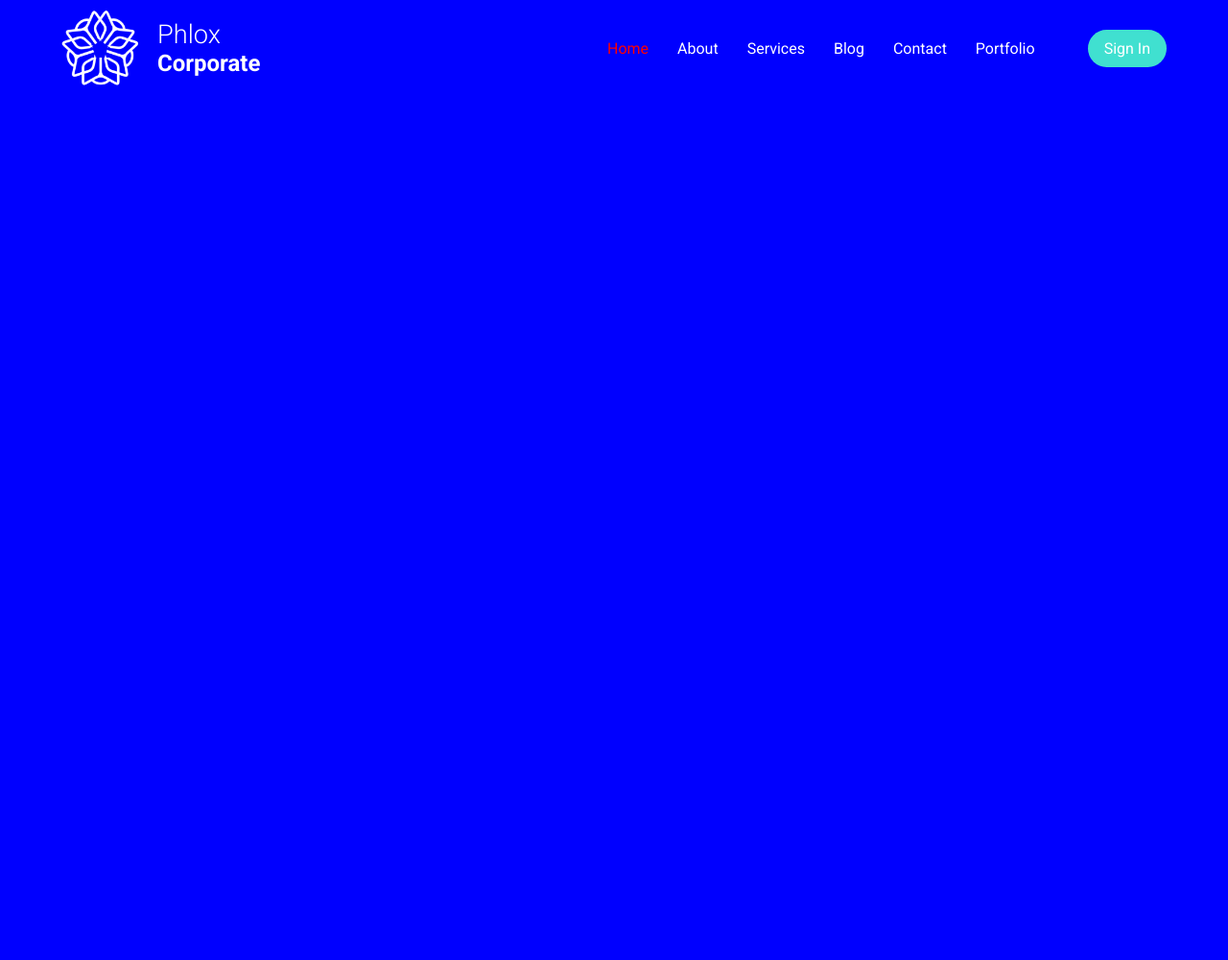
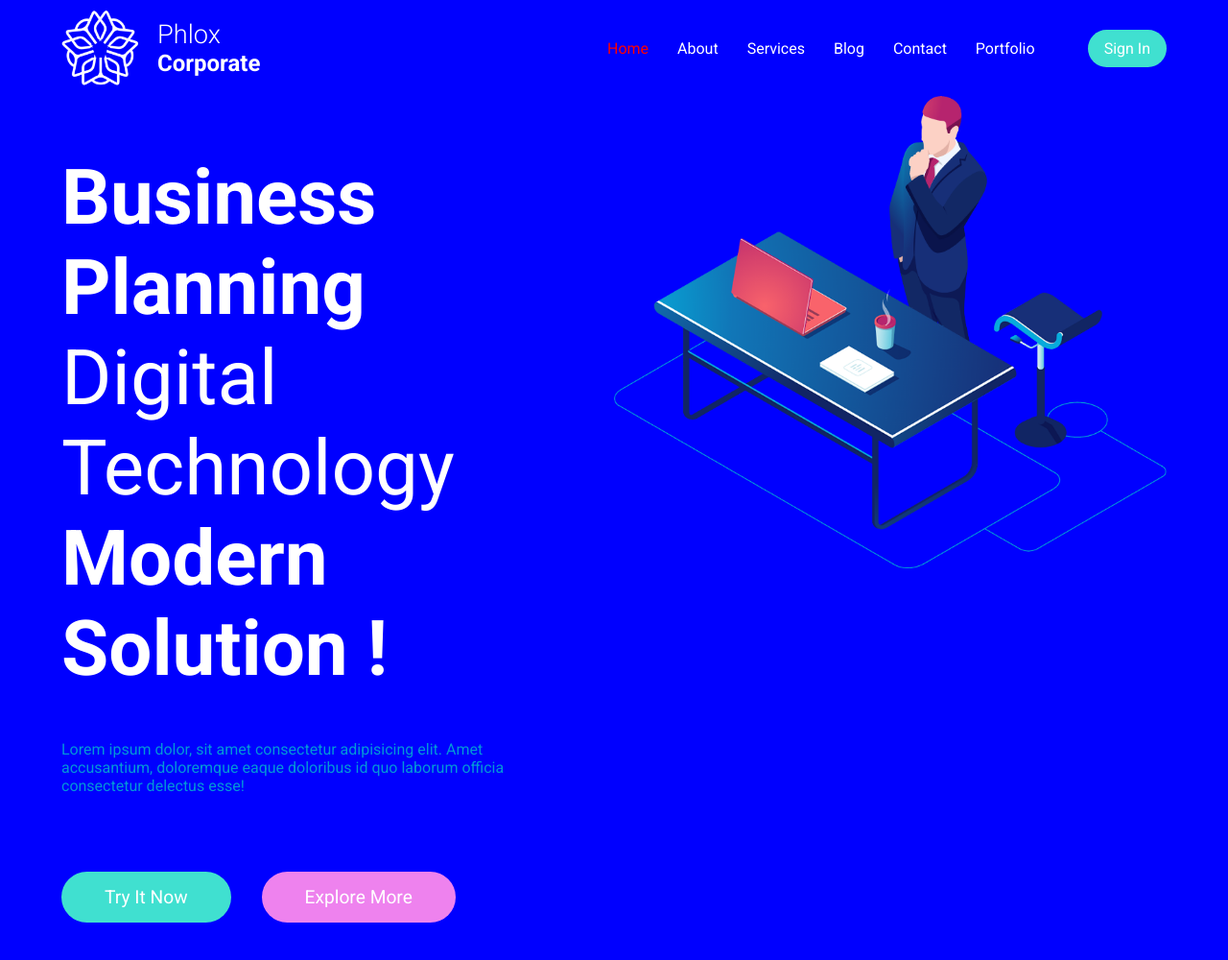
Before and after one commit to fdrbrs/proj-html-vuejs, a plain HTML site: page index.html in a window 1280 px wide. Shown: the whole page at 96% size. Drawn offline with nearby package versions, Linux system fonts and the light colour scheme.

Commit message:
complete header, missing bg color, btns colors

```diff
--- a/assets/css/style.css
+++ b/assets/css/style.css
@@ -7,6 +7,12 @@
 .container{
     width: 90%;
     margin: auto;
+}
+
+/* Font classes */
+
+.bold{
+    font-weight: 600;
 }
 
 /* Body */
@@ -24,6 +30,10 @@ body{
 
 .button_blue{
     background-color: turquoise;
+}
+
+.button_red{
+    background-color: violet;
 }
 
 /* Header */
@@ -95,3 +105,47 @@ nav{
     align-items: center;
     margin-left: 40px;
 }
+
+/* Jumbotron */
+#jumbotron{
+    display: flex;
+}
+
+/* Jumbotron image */
+
+#jumbotron img{
+    width: 50%;
+    height: 10%;
+    margin-left: auto;
+}
+
+/* Jumbo Text */
+
+#jumbo_textbox{
+    display: flex;
+    flex-direction: column;
+    justify-content: center;
+    height: 920px;
+    width: 45%;
+}
+
+#jumbo_textbox span{
+    color: white;
+    font-size: 5rem;
+}
+
+#jumbo_textbox p{
+    color: #03A7D3E6;
+    padding: 3rem 0 5rem 0;
+}
+
+#jumbo_buttons{
+    display: flex;
+}
+
+#jumbo_buttons div{
+    font-size: 1.2rem;
+    color: white;
+    padding: 15px 45px 15px 45px;
+    margin-right: 2rem;
+}
--- a/index.html
+++ b/index.html
@@ -33,14 +33,28 @@
                     </div>
 
                 </nav>
-                <div id="jumbotron"></div>
+                <div id="jumbotron">
+                    <div id="jumbo_textbox">
+                        <span class="bold">Business Planning</span>
+                        <span>Digital Technology</span>
+                        <span class="bold">Modern Solution !</span>
+                        <p>Lorem ipsum dolor, sit amet consectetur adipisicing elit. Amet accusantium, doloremque eaque doloribus id quo laborum officia consectetur delectus esse!</p>
+                        <div id="jumbo_buttons">
+                            <div class="button button_blue">Try It Now</div>
+                            <div class="button button_red">Explore More</div>
+                        </div>
+                    </div>
+                    <img src="./assets/img/header.png" alt="">
+                </div>
             </div>
         </header>
         <!-- /Site Header -->
 
         <!-- Site Main -->
         <main>
-            <section id="services"></section>
+            <section id="services">
+
+            </section>
             <section id="call_to_action"></section>
             <section id="portfolio"></section>
             <section id="pricing"></section>
```
